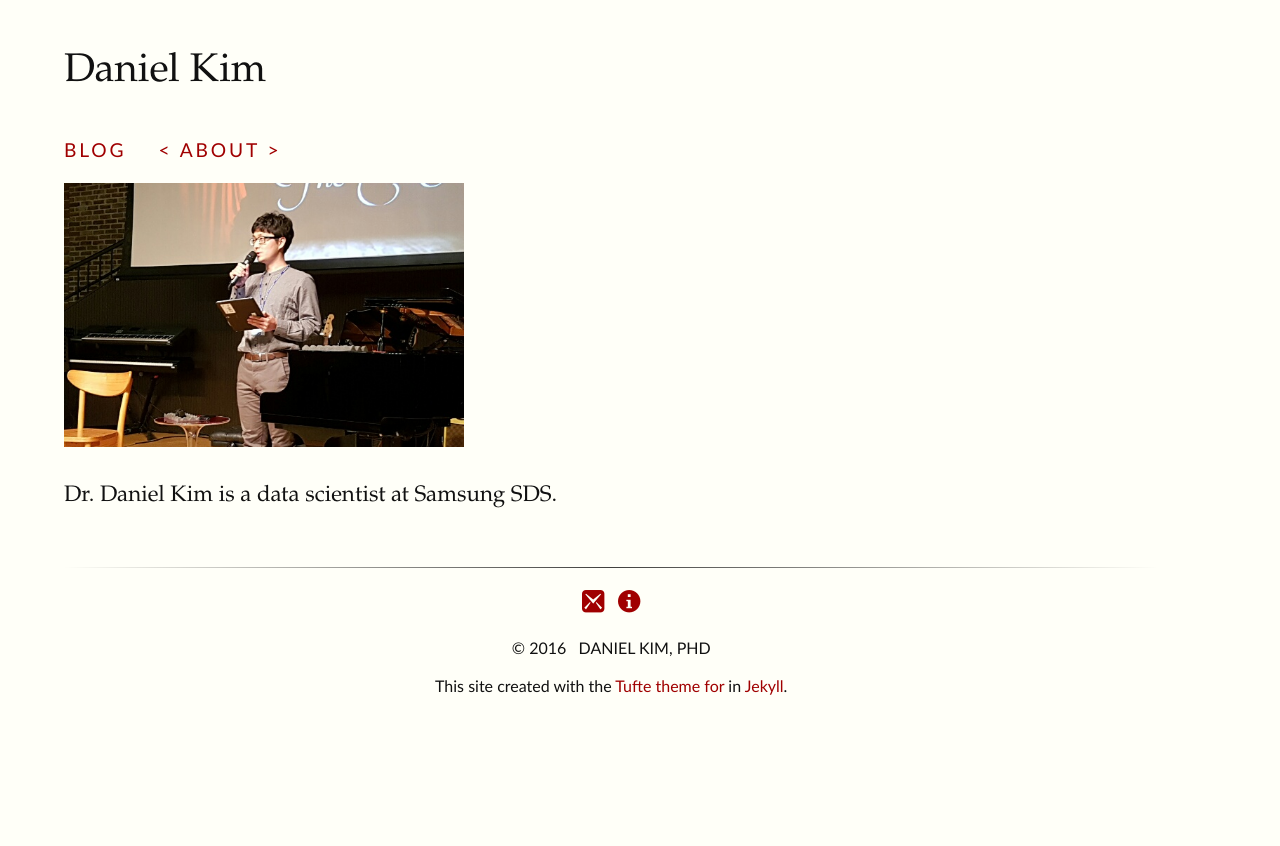
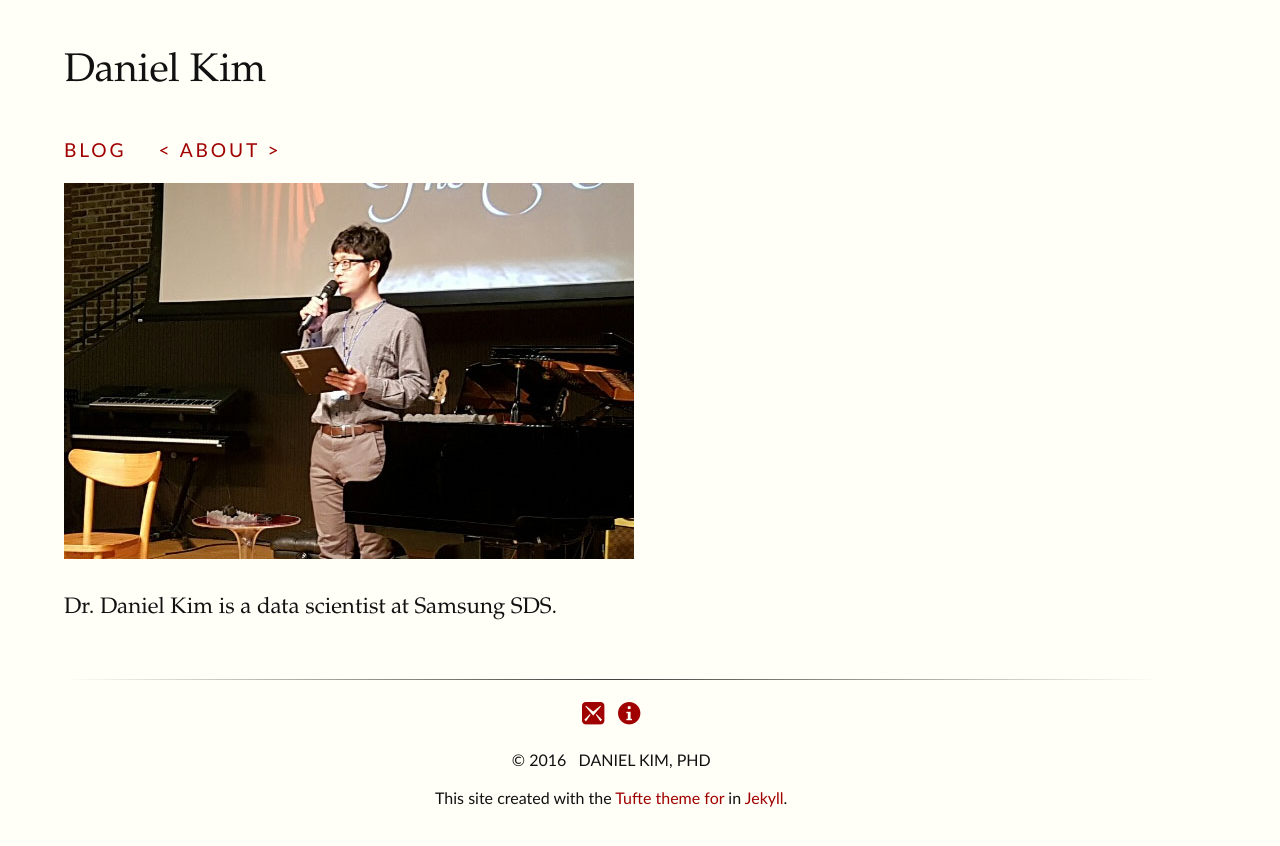
Before and after one commit to danielykim/danielykim.github.io, a Jekyll site: the page built from about/index.md, in a window 1280 px wide. Shown: the top 846 px of the page. Built offline with Jekyll 4.4.1, drawn with Linux system fonts in a browser that asks for light colours.

Commit message:
Modify about/index.md

```diff
--- a/about/index.md
+++ b/about/index.md
@@ -3,6 +3,6 @@ layout: full-width
 title: About
 ---
 
-![Daniel Kim]({{ site.baseurl }}/images/myphoto.png){:width="400px"}
+![Daniel Kim]({{ site.baseurl }}/images/myphoto.jpg)
 
 Dr. Daniel Kim is a data scientist at Samsung SDS.
```
Also changed, not shown: images/myphoto.jpg (added).
